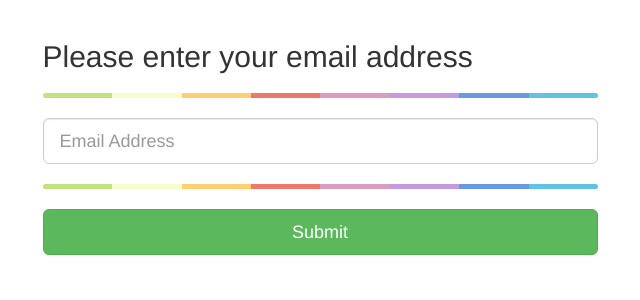
After one commit to rezaasgharian/1kareno, a Django app: page /account/forget-password/ in a window 1280 px wide. The commit adds this page. Shown: the top 300 px of the page, without its empty margins (320-960 px from the left). Run offline with Django 3.2, Linux system fonts and the light colour scheme; some libraries are stand-ins or nearby versions.

Commit message:
register.html, login.html and forget-password.html are created and linked with each other

```diff
--- /dev/null
+++ b/yekareno/account/templates/account/forget-password.html
@@ -0,0 +1,40 @@
+{% load static %}
+<!DOCTYPE html>
+<html lang="en">
+<head>
+    <meta charset="UTF-8">
+    <title>Forget Password</title>
+<link href="//netdna.bootstrapcdn.com/bootstrap/3.1.0/css/bootstrap.min.css" rel="stylesheet" id="bootstrap-css">
+<script src="//netdna.bootstrapcdn.com/bootstrap/3.1.0/js/bootstrap.min.js"></script>
+<script src="//code.jquery.com/jquery-1.11.1.min.js"></script>
+	<link rel="stylesheet" href="{% static 'assets/css/styles.css' %}">
+</head>
+<body>
+<div class="container">
+
+<div class="row" style="margin-top:20px">
+    <div class="col-xs-12 col-sm-8 col-md-6 col-sm-offset-2 col-md-offset-3">
+		<form role="form">
+			<fieldset>
+				<h2>Please enter your email address</h2>
+				<hr class="colorgraph">
+				<div class="form-group">
+                    <input type=email" name="email" id="email" class="form-control input-lg" placeholder="Email Address">
+				</div>
+
+				<hr class="colorgraph">
+				<div class="row">
+					<div class="col-xs-12 col-sm-12 col-md-12">
+                        <input type="submit" class="btn btn-lg btn-success btn-block" value="Submit">
+					</div>
+
+				</div>
+			</fieldset>
+		</form>
+	</div>
+</div>
+
+</div>
+<script src="{% static 'assets/js/scripts.js' %}"></script>
+</body>
+</html>
--- a/yekareno/account/urls.py
+++ b/yekareno/account/urls.py
@@ -1,4 +1,9 @@
 from django.urls import path
+from .views import register, login, forgetPassword
 
+app_name = 'account'
 urlpatterns = [
+    path('register/', register, name='register'),
+    path('login/', login, name='login'),
+    path('forget-password/', forgetPassword, name='forget_password'),
 ]
--- a/yekareno/account/views.py
+++ b/yekareno/account/views.py
@@ -1,3 +1,14 @@
 from django.shortcuts import render
 
 # Create your views here.
+
+def register(request):
+    return render(request, 'account/register.html')
+
+
+def login(request):
+    return render(request, 'account/login.html')
+
+
+def forgetPassword(request):
+    return render(request, 'account/forget-password.html')
--- /dev/null
+++ b/yekareno/static/assets/css/styles.css
@@ -0,0 +1,10 @@
+.colorgraph {
+  height: 5px;
+  border-top: 0;
+  background: #c4e17f;
+  border-radius: 5px;
+  background-image: -webkit-linear-gradient(left, #c4e17f, #c4e17f 12.5%, #f7fdca 12.5%, #f7fdca 25%, #fecf71 25%, #fecf71 37.5%, #f0776c 37.5%, #f0776c 50%, #db9dbe 50%, #db9dbe 62.5%, #c49cde 62.5%, #c49cde 75%, #669ae1 75%, #669ae1 87.5%, #62c2e4 87.5%, #62c2e4);
+  background-image: -moz-linear-gradient(left, #c4e17f, #c4e17f 12.5%, #f7fdca 12.5%, #f7fdca 25%, #fecf71 25%, #fecf71 37.5%, #f0776c 37.5%, #f0776c 50%, #db9dbe 50%, #db9dbe 62.5%, #c49cde 62.5%, #c49cde 75%, #669ae1 75%, #669ae1 87.5%, #62c2e4 87.5%, #62c2e4);
+  background-image: -o-linear-gradient(left, #c4e17f, #c4e17f 12.5%, #f7fdca 12.5%, #f7fdca 25%, #fecf71 25%, #fecf71 37.5%, #f0776c 37.5%, #f0776c 50%, #db9dbe 50%, #db9dbe 62.5%, #c49cde 62.5%, #c49cde 75%, #669ae1 75%, #669ae1 87.5%, #62c2e4 87.5%, #62c2e4);
+  background-image: linear-gradient(to right, #c4e17f, #c4e17f 12.5%, #f7fdca 12.5%, #f7fdca 25%, #fecf71 25%, #fecf71 37.5%, #f0776c 37.5%, #f0776c 50%, #db9dbe 50%, #db9dbe 62.5%, #c49cde 62.5%, #c49cde 75%, #669ae1 75%, #669ae1 87.5%, #62c2e4 87.5%, #62c2e4);
+}
--- /dev/null
+++ b/yekareno/static/assets/js/scripts.js
@@ -0,0 +1,58 @@
+$(function(){
+    $('.button-checkbox').each(function(){
+		var $widget = $(this),
+			$button = $widget.find('button'),
+			$checkbox = $widget.find('input:checkbox'),
+			color = $button.data('color'),
+			settings = {
+					on: {
+						icon: 'glyphicon glyphicon-check'
+					},
+					off: {
+						icon: 'glyphicon glyphicon-unchecked'
+					}
+			};
+
+		$button.on('click', function () {
+			$checkbox.prop('checked', !$checkbox.is(':checked'));
+			$checkbox.triggerHandler('change');
+			updateDisplay();
+		});
+
+		$checkbox.on('change', function () {
+			updateDisplay();
+		});
+
+		function updateDisplay() {
+			var isChecked = $checkbox.is(':checked');
+			// Set the button's state
+			$button.data('state', (isChecked) ? "on" : "off");
+
+			// Set the button's icon
+			$button.find('.state-icon')
+				.removeClass()
+				.addClass('state-icon ' + settings[$button.data('state')].icon);
+
+			// Update the button's color
+			if (isChecked) {
+				$button
+					.removeClass('btn-default')
+					.addClass('btn-' + color + ' active');
+			}
+			else
+			{
+				$button
+					.removeClass('btn-' + color + ' active')
+					.addClass('btn-default');
+			}
+		}
+		function init() {
+			updateDisplay();
+			// Inject the icon if applicable
+			if ($button.find('.state-icon').length == 0) {
+				$button.prepend('<i class="state-icon ' + settings[$button.data('state')].icon + '"></i> ');
+			}
+		}
+		init();
+	});
+});
```
Also changed, not shown: yekareno/account/templates/account/login.html (+40 -1 lines), yekareno/account/templates/account/register.html (+51 -1 lines).
